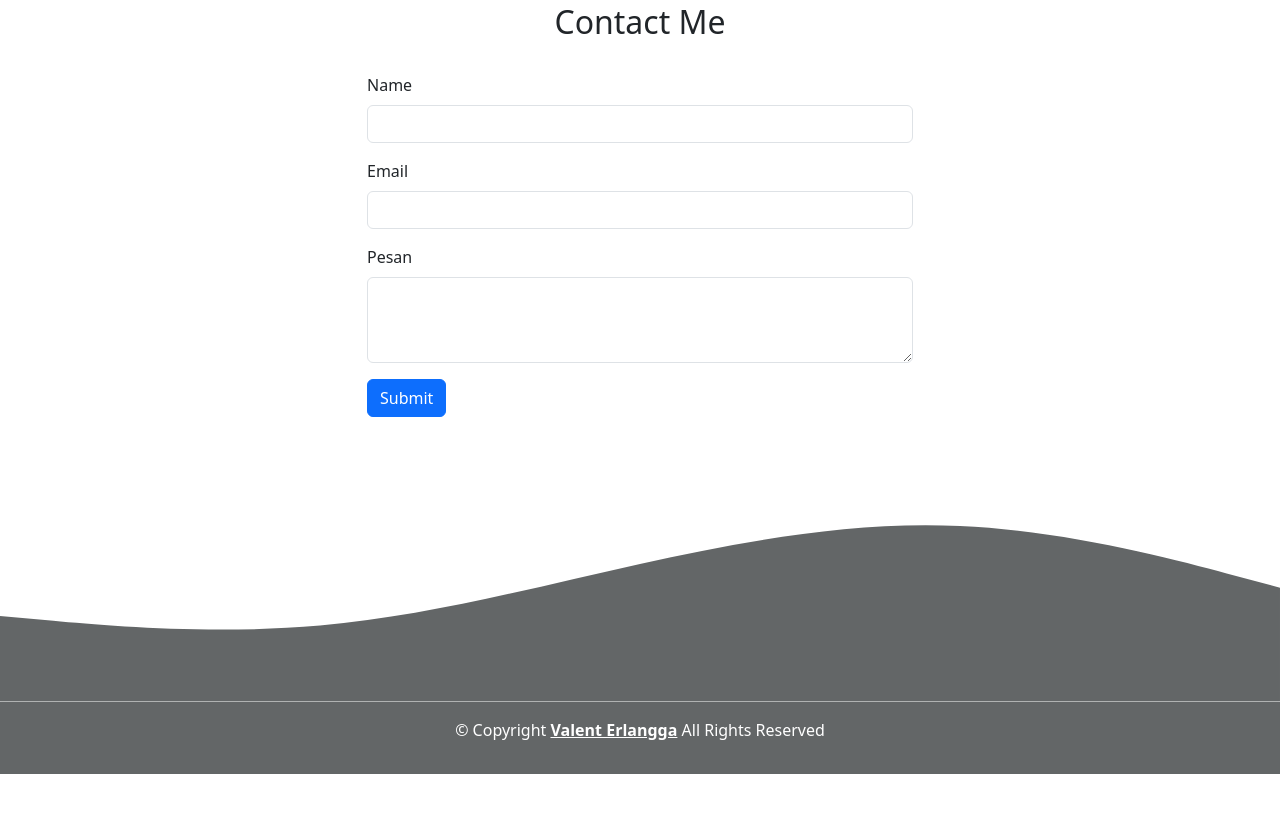
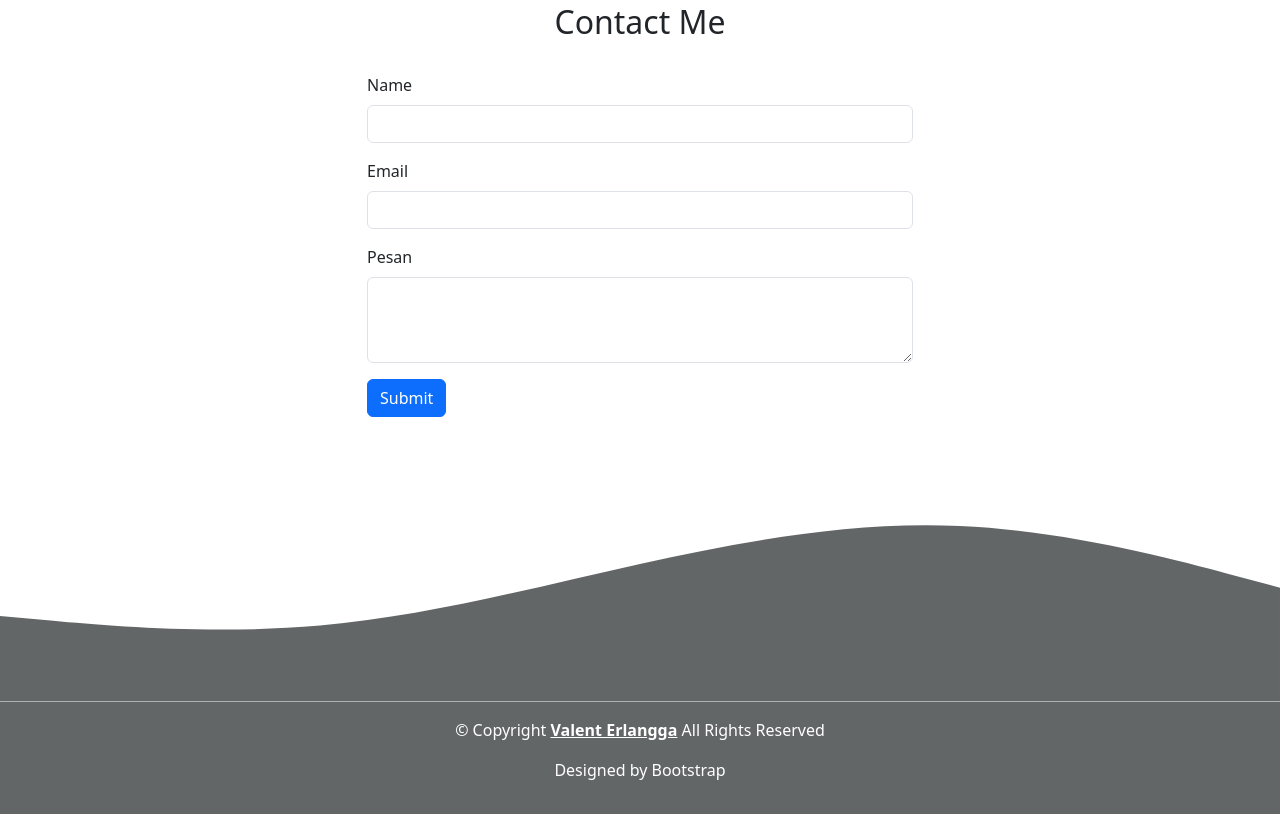
Before and after one commit to erlng14/Portfolio, a plain HTML site: page index.html in a window 1280 px wide. Shown: the part 2524-3338 px from the top of the page. Before the commit the page ends 3298 px from the top, so only its background shows below. Drawn offline with nearby package versions, Linux system fonts and the light colour scheme.

Commit message:
Add files via upload

```diff
--- a/index.html
+++ b/index.html
@@ -166,6 +166,7 @@
     <!-- Footer -->
     <footer class="text-center p-3">
       <p>© Copyright <a href="https://www.instagram.com/erlng_/" class="text-white fw-bold">Valent Erlangga</a> All Rights Reserved</p>
+      <p>Designed by Bootstrap</p>
     </footer>
     <!-- End Footer -->
     <script src="https://cdn.jsdelivr.net/npm/bootstrap@5.3.3/dist/js/bootstrap.bundle.min.js" integrity="sha384-YvpcrYf0tY3lHB60NNkmXc5s9fDVZLESaAA55NDzOxhy9GkcIdslK1eN7N6jIeHz" crossorigin="anonymous"></script>
```
